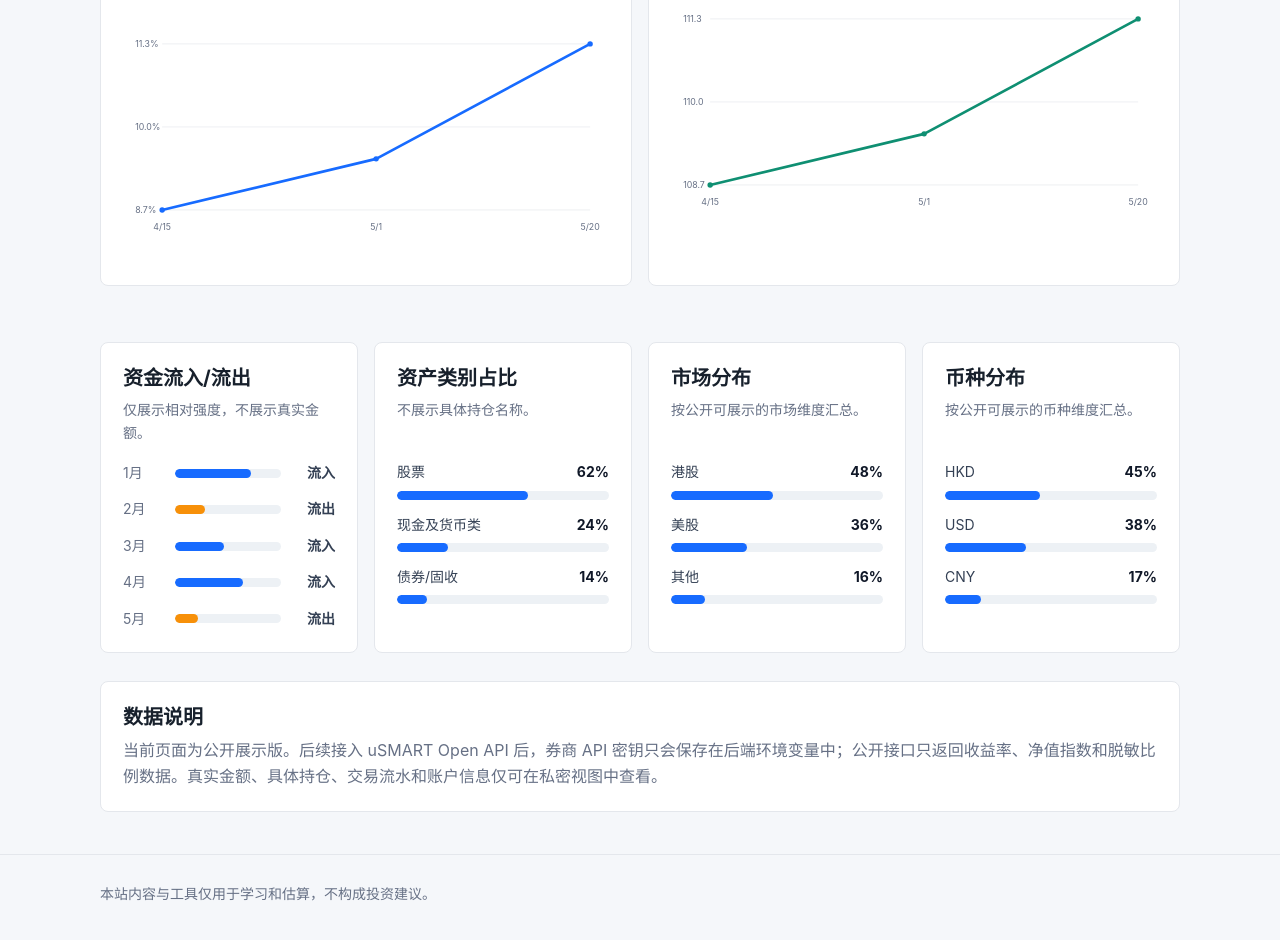
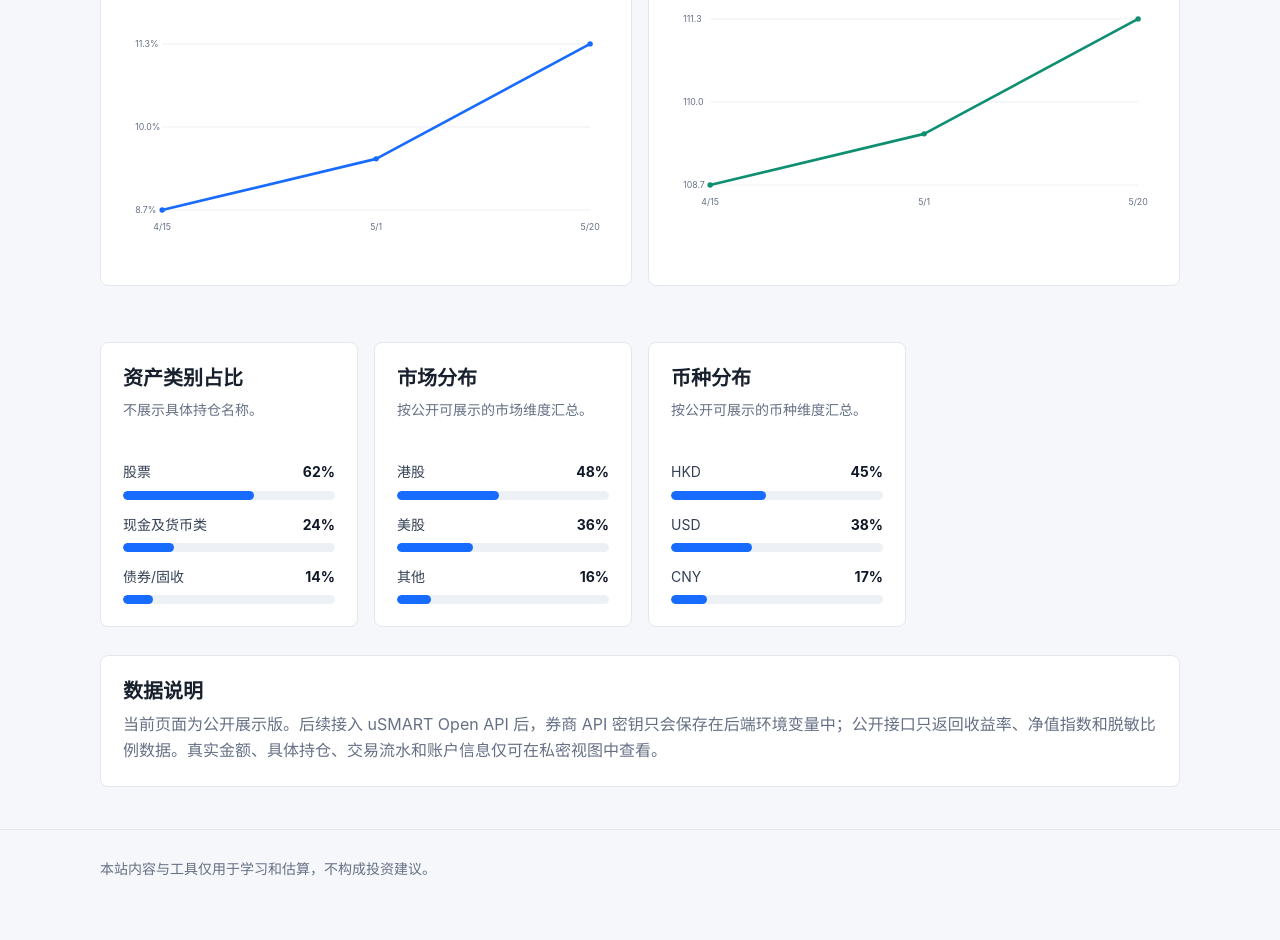
Before and after one commit to chenchaofeng1008-ctrl/AlphaCather, a plain HTML site: page zhuodaniu-site/tools/investment-dashboard.html in a window 1280 px wide. Shown: the part 820-1760 px from the top of the page. Drawn offline with Linux system fonts and the light colour scheme.

Commit message:
Remove public fund flow section

```diff
--- a/zhuodaniu-site/assets/styles.css
+++ b/zhuodaniu-site/assets/styles.css
@@ -532,28 +532,12 @@ h1 {
   font-size: 14px;
 }
 
-.flow-list,
 .allocation-list {
   display: grid;
   gap: 14px;
   margin-top: 18px;
 }
 
-.flow-row {
-  display: grid;
-  grid-template-columns: 42px 1fr 44px;
-  align-items: center;
-  gap: 10px;
-  color: var(--muted);
-  font-size: 14px;
-}
-
-.flow-row strong {
-  color: #344054;
-  text-align: right;
-}
-
-.flow-bar,
 .allocation-bar {
   height: 9px;
   overflow: hidden;
@@ -561,16 +545,11 @@ h1 {
   background: #edf1f5;
 }
 
-.flow-bar i,
 .allocation-bar i {
   display: block;
   height: 100%;
   border-radius: inherit;
   background: var(--primary);
-}
-
-.flow-bar i.outflow {
-  background: #f79009;
 }
 
 .allocation-label {
--- a/zhuodaniu-site/tools/investment-dashboard.html
+++ b/zhuodaniu-site/tools/investment-dashboard.html
@@ -100,12 +100,6 @@
 
       <section class="section dashboard-grid compact-dashboard" aria-label="脱敏分布">
         <article class="dashboard-card">
-          <h2>资金流入/流出</h2>
-          <p class="dashboard-note">仅展示相对强度，不展示真实金额。</p>
-          <div class="flow-list" id="flow-list"></div>
-        </article>
-
-        <article class="dashboard-card">
           <h2>资产类别占比</h2>
           <p class="dashboard-note">不展示具体持仓名称。</p>
           <div class="allocation-list" id="asset-allocation"></div>
--- a/zhuodaniu-site/tools/investment-dashboard.js
+++ b/zhuodaniu-site/tools/investment-dashboard.js
@@ -9,14 +9,6 @@ const performanceSeries = [
   { date: "2026-04-15", twr: 8.7, nav: 108.7 },
   { date: "2026-05-01", twr: 9.5, nav: 109.5 },
   { date: "2026-05-20", twr: 11.3, nav: 111.3 }
-]
-
-const flows = [
-  { label: "1月", type: "流入", intensity: 72 },
-  { label: "2月", type: "流出", intensity: 28 },
-  { label: "3月", type: "流入", intensity: 46 },
-  { label: "4月", type: "流入", intensity: 64 },
-  { label: "5月", type: "流出", intensity: 22 }
 ]
 
 const allocations = {
@@ -100,7 +92,6 @@ function renderDashboard() {
 
   drawLineChart(document.querySelector("#return-chart"), series, "twr", "%", "#176bff")
   drawLineChart(document.querySelector("#nav-chart"), series, "nav", "", "#0f8f72")
-  renderFlows()
   renderAllocation("#asset-allocation", allocations.asset)
   renderAllocation("#market-allocation", allocations.market)
   renderAllocation("#currency-allocation", allocations.currency)
@@ -142,20 +133,6 @@ function drawLineChart(svg, series, key, suffix, color) {
   `
 }
 
-function renderFlows() {
-  const container = document.querySelector("#flow-list")
-  container.innerHTML = flows.map((item) => {
-    const directionClass = item.type === "流入" ? "inflow" : "outflow"
-    return `
-      <div class="flow-row">
-        <span>${item.label}</span>
-        <div class="flow-bar"><i class="${directionClass}" style="width: ${item.intensity}%"></i></div>
-        <strong>${item.type}</strong>
-      </div>
-    `
-  }).join("")
-}
-
 function renderAllocation(selector, items) {
   const container = document.querySelector(selector)
   container.innerHTML = items.map((item) => `
```
